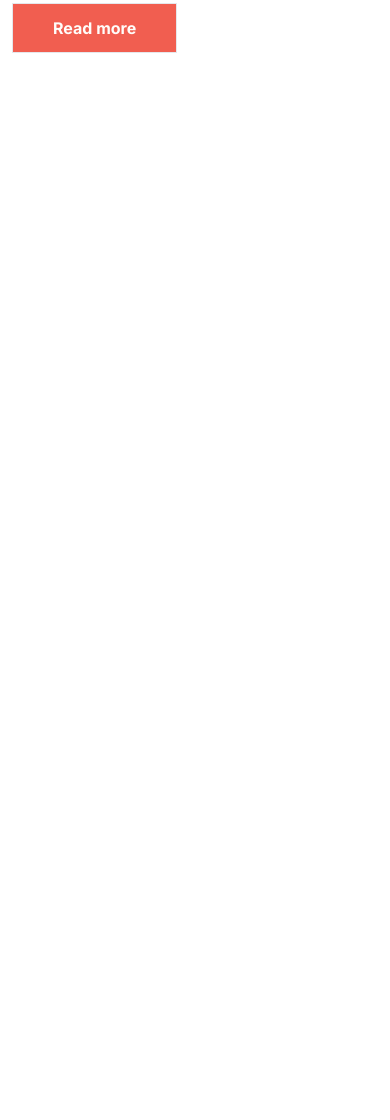
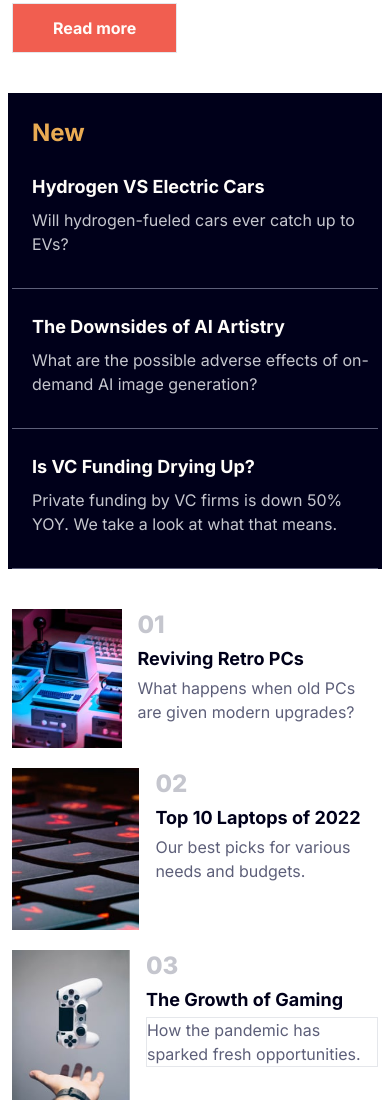
Before and after one commit to pajarmuharam14/news-homepage, a website: page index.html in a window 390 px wide. Shown: the part 633-1753 px from the top of the page. Before the commit the page ends 844 px from the top, so only its background shows below. Drawn offline with Linux system fonts and the light colour scheme.

Commit message:
done with mode mobile

```diff
--- a/index.html
+++ b/index.html
@@ -58,10 +58,57 @@
         <p class="ml-3 mt-2 text-darkgrayishblue">We dive into the next evolution of the web that claims to put the power of the platforms back into the hands of the people. But is it really fulfilling its promise?</p>
         <button class="border bg-softred text-offwhite font-bold mx-3 my-7 py-3 px-10 hover:bg-verydarkblue cursor-pointer">Read more</button>
       </div>
+      <div class="bg-verydarkblue mx-2 my-3">
+        <div class="title">
+          <h2 class="text-softorange font-bold text-2xl px-6 py-6">New</h2>
+        </div>
+        <div class="border-b mx-1 border-darkgrayishblue pb-8">
+          <h3 class="text-offwhite font-bold px-5 text-[18px]">Hydrogen VS Electric Cars</h3>
+          <p class="text-grayishblue pl-5 pt-2">Will hydrogen-fueled cars ever catch up to EVs?</p>
+        </div>
+        <div class="border-b mx-1 border-darkgrayishblue pt-6 pb-8">
+          <h3 class="text-offwhite font-bold px-5 text-[18px]">The Downsides of AI Artistry</h3>
+          <p class="text-grayishblue pl-5 pt-2">What are the possible adverse effects of on-demand AI image generation?</p>
+        </div>
+        <div class="border-b mx-1 border-darkgrayishblue pt-6 pb-8">
+          <h3 class="text-offwhite font-bold px-5 text-[18px]">Is VC Funding Drying Up?</h3>
+          <p class="text-grayishblue pl-5 pt-2">Private funding by VC firms is down 50% YOY. We take a look at what that means.</p>
+        </div>
+      </div>
+      <div class="mt-10">
+        <div class="flex mx-3 my-5">
+          <div class="image">
+            <img class="" src="./assets/images/image-retro-pcs.jpg" alt="" />
+          </div>
+          <div class="description ml-4">
+            <span class="text-grayishblue text-2xl font-extrabold">01</span>
+            <h3 class="text-verydarkblue font-bold text-[18px] mt-1">Reviving Retro PCs</h3>
+            <p class="text-darkgrayishblue mt-1">What happens when old PCs are given modern upgrades?</p>
+          </div>
+        </div>
+        <div class="flex mx-3 my-5">
+          <div class="image">
+            <img class="" src="./assets/images/image-top-laptops.jpg" alt="" />
+          </div>
+          <div class="description ml-4">
+            <span class="text-grayishblue text-2xl font-extrabold">02</span>
+            <h3 class="text-verydarkblue font-bold text-[18px] mt-1">Top 10 Laptops of 2022</h3>
+            <p class="text-darkgrayishblue mt-1">Our best picks for various needs and budgets.</p>
+          </div>
+        </div>
+        <div class="flex mx-3 my-5">
+          <div class="image">
+            <img class="" src="./assets/images/image-gaming-growth.jpg" alt="" />
+          </div>
+          <div class="description ml-4">
+            <span class="text-grayishblue text-2xl font-extrabold">03</span>
+            <h3 class="text-verydarkblue font-bold text-[18px] mt-1">The Growth of Gaming</h3>
+            <p class="text-darkgrayishblue mt-1 border">How the pandemic has sparked fresh opportunities.</p>
+          </div>
+        </div>
+      </div>
     </main>
-    <!--      New Hydrogen VS Electric Cars Will hydrogen-fueled cars ever catch up to EVs? The Downsides of AI Artistry What are the possible adverse effects of on-demand AI image generation? Is VC Funding Drying Up? Private funding by VC firms
-    is down 50% YOY. We take a look at what that means. 01 Reviving Retro PCs What happens when old PCs are given modern upgrades? 02 Top 10 Laptops of 2022 Our best picks for various needs and budgets. 03 The Growth of Gaming How the
-    pandemic has sparked fresh opportunities. -->
+    <!--                     -->
     <script>
       document.querySelector(".hamburger-menu-nav").addEventListener("click", () => {
         document.querySelector(".nav-mobile").classList.replace("hidden", "block");
```
Also changed, not shown: dist/output.css.
